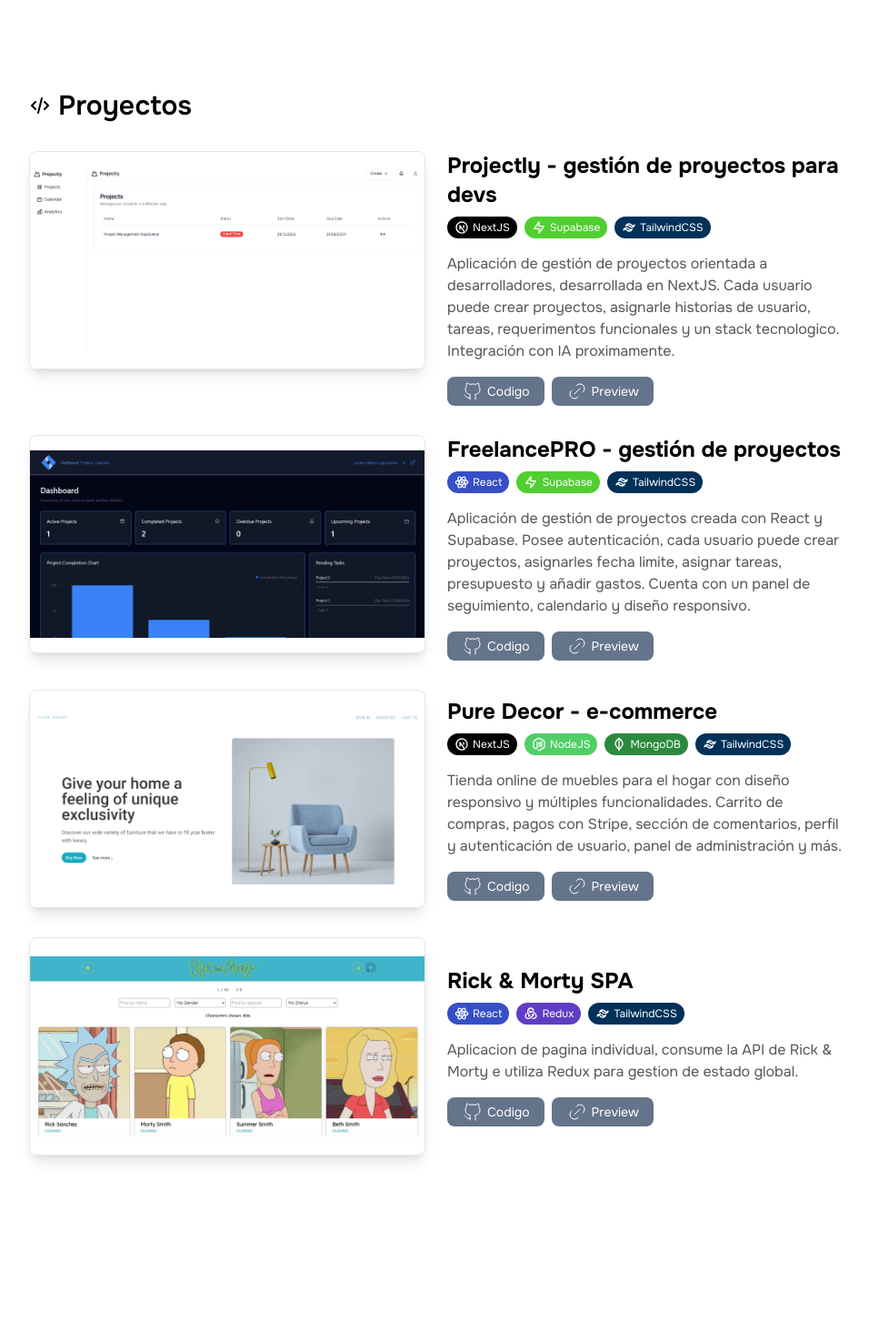
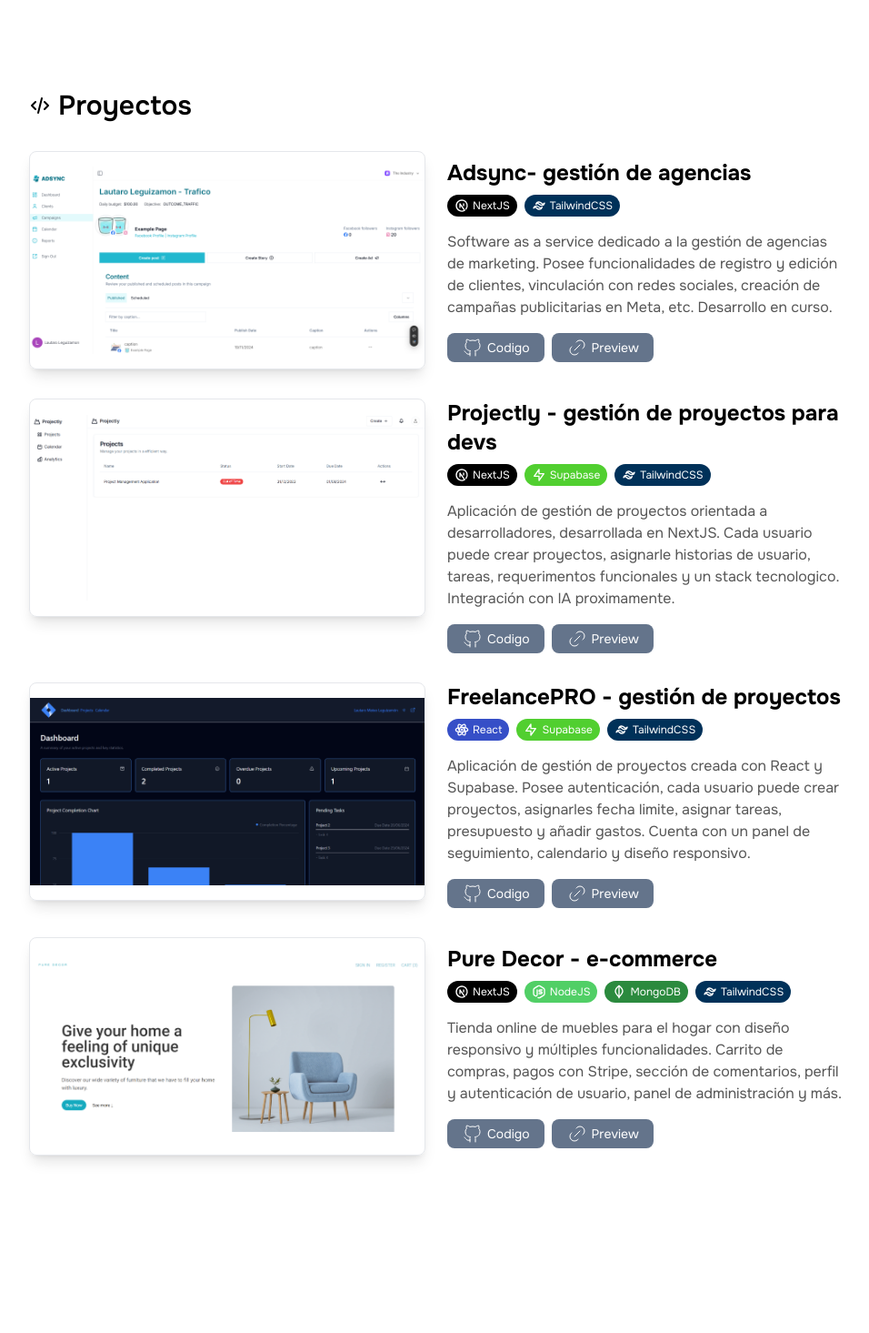
Before and after one commit to lautaromateol/portafolio, a React (Vite) app: page / in a window 1280 px wide. Shown: the part 798-2263 px from the top of the page at 91% size, without its empty margins (160-1116 px from the left). Built offline with nearby package versions, Linux system fonts and the light colour scheme.

Commit message:
Adsync añadido

```diff
--- a/src/components/Projects.jsx
+++ b/src/components/Projects.jsx
@@ -10,48 +10,48 @@
   NextJS:
   {
     name: "NextJS",
-    icon: <IconBrandNextjs className="w-4 h-4"/>,
+    icon: <IconBrandNextjs className="w-4 h-4" />,
     styles: "bg-black"
   },
   MongoDB:
   {
     name: "MongoDB",
-    icon: <IconBrandMongodb className="w-4 h-4"/>,
+    icon: <IconBrandMongodb className="w-4 h-4" />,
     styles: "bg-[#2b8a3e]"
   },
   ViteJS: {
     name: "ViteJS",
-    icon: <IconBrandVite className="w-4 h-4"/>,
+    icon: <IconBrandVite className="w-4 h-4" />,
     styles: "bg-[#364fc7]"
   },
   TailwindCSS: {
     name: "TailwindCSS",
-    icon: <IconBrandTailwind className="w-4 h-4"/>,
+    icon: <IconBrandTailwind className="w-4 h-4" />,
     styles: "bg-[#003159]"
   },
   Redux: {
     name: "Redux",
-    icon: <IconBrandRedux className="w-4 h-4"/>,
+    icon: <IconBrandRedux className="w-4 h-4" />,
     styles: "bg-[#5f3dc4]"
   },
   Html: {
     name: "HTML",
-    icon: <IconBrandHtml5 className="w-4 h-4"/>,
+    icon: <IconBrandHtml5 className="w-4 h-4" />,
     styles: "bg-[#f76707]"
   },
   Css: {
     name: "CSS",
-    icon: <IconBrandCss3 className="w-4 h-4"/>,
+    icon: <IconBrandCss3 className="w-4 h-4" />,
     styles: "bg-[#228be6]"
   },
   Javascript: {
     name: "Javascript",
-    icon: <IconBrandJavascript className="w-4 h-4"/>,
+    icon: <IconBrandJavascript className="w-4 h-4" />,
     styles: "bg-[#ffd43b]"
   },
   NodeJS: {
     name: "NodeJS",
-    icon: <IconBrandNodejs className="w-4 h-4"/>,
+    icon: <IconBrandNodejs className="w-4 h-4" />,
     styles: "bg-[#51cf66]"
   },
   Supabase: {
@@ -63,6 +63,14 @@
 }
 
 const PROJECTS = [
+  {
+    title: "Adsync- gestión de agencias",
+    description: "Software as a service dedicado a la gestión de agencias de marketing. Posee funcionalidades de registro y edición de clientes, vinculación con redes sociales, creación de campañas publicitarias en Meta, etc. Desarrollo en curso.",
+    image: "./img/projects/adsync.png",
+    repoLink: "https://github.com/lautaromateol/smma-management",
+    deployLink: "https://adsync.vercel.app/",
+    tags: [TAGS.NextJS, TAGS.TailwindCSS]
+  },
   {
     title: "Projectly - gestión de proyectos para devs",
     description: "Aplicación de gestión de proyectos orientada a desarrolladores, desarrollada en NextJS. Cada usuario puede crear proyectos, asignarle historias de usuario, tareas, requerimentos funcionales y un stack tecnologico. Integración con IA proximamente.",
@@ -87,30 +95,6 @@
     deployLink: "https://sup-ecom.vercel.app/",
     tags: [TAGS.NextJS, TAGS.NodeJS, TAGS.MongoDB, TAGS.TailwindCSS]
   },
-  // {
-  //   title: "Lumina - gestión de tareas",
-  //   description: "Aplicación de gestión de tareas desarrollada con Javascript utilizando una arquitectura MVC. Permite crear proyectos con sus respectivas tareas, sub-tareas, y arrastrarlas entre contenedores para modificar su status.",
-  //   image: "./img/projects/lumina.png",
-  //   repoLink: "https://github.com/lautaromateol/task-management-app",
-  //   deployLink: "https://lumina-task-app.netlify.app/",
-  //   tags: [TAGS.Html, TAGS.Css, TAGS.Javascript]
-  // },
-  {
-    title: "Rick & Morty SPA",
-    description: "Aplicacion de pagina individual, consume la API de Rick & Morty e utiliza Redux para gestion de estado global.",
-    image: "./img/projects/rick-and-morty.png",
-    repoLink: "https://github.com/lautaromateol/SPA-rick-and-morty",
-    deployLink: "https://rick-and-morty-wiki-lautaromateol.vercel.app/",
-    tags: [TAGS.React, TAGS.Redux, TAGS.TailwindCSS]
-  },
-  // {
-  //   title: "FitSync - landing page",
-  //   description: "Landing page para aplicacion ficticia desarrollada unicamente en HTML, CSS y Javascript.",
-  //   image: "./img/projects/fitsync.png",
-  //   repoLink: "https://github.com/lautaromateol/fitsync-landing",
-  //   deployLink: "https://fitsync.netlify.app/",
-  //   tags: [TAGS.Html, TAGS.Css, TAGS.Javascript]
-  // }
 ]
 
 export default function Projects() {
@@ -122,8 +106,8 @@
           Proyectos
         </h2>
         <div className="flex flex-col gap-y-8">
-        {PROJECTS.map(({title, description, image, deployLink, repoLink, tags}) => {
-          return(
+          {PROJECTS.map(({ title, description, image, deployLink, repoLink, tags }) => {
+            return (
               <ProjectCard
                 key={title}
                 title={title}
```
Also changed, not shown: public/img/projects/adsync.png (added). Lines whose indentation alone changed are shown as unchanged.
